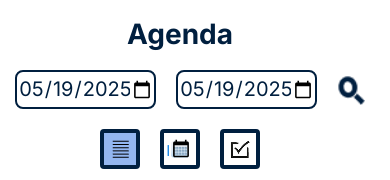
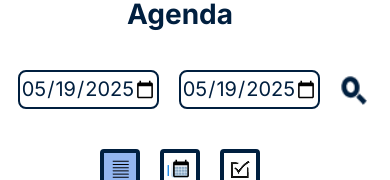
Before and after one commit to LeoBP1987/labor, a React (Vite) app: page /agenda in a window 390 px wide. Shown: the part 285-465 px from the top of the page. Built offline with nearby package versions, Linux system fonts and the light colour scheme; no server answers; sample sign-in values are in the browser's storage.

Commit message:
Fix: Ajustando Layout Agenda Mobile 6

```diff
--- a/src/componentes/ContainnerPadrao/index.tsx
+++ b/src/componentes/ContainnerPadrao/index.tsx
@@ -54,7 +54,7 @@ const ContainerDataEstilizado = styled.div`
     align-self: flex-end;
     @media screen and (max-width: 800px) {
         width: 100%;
-        margin: 0 0 0 1rem;
+        margin: 1rem 0 1rem 1.25rem;
         padding: 0;
         justify-content: center;
         align-items: center;
```
